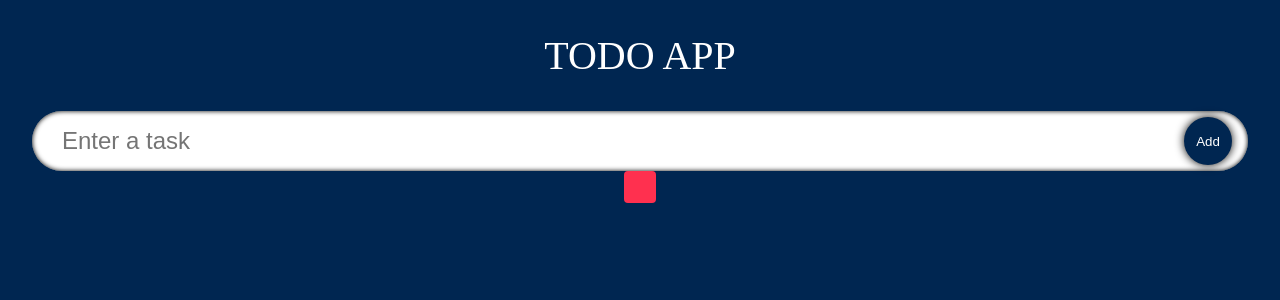
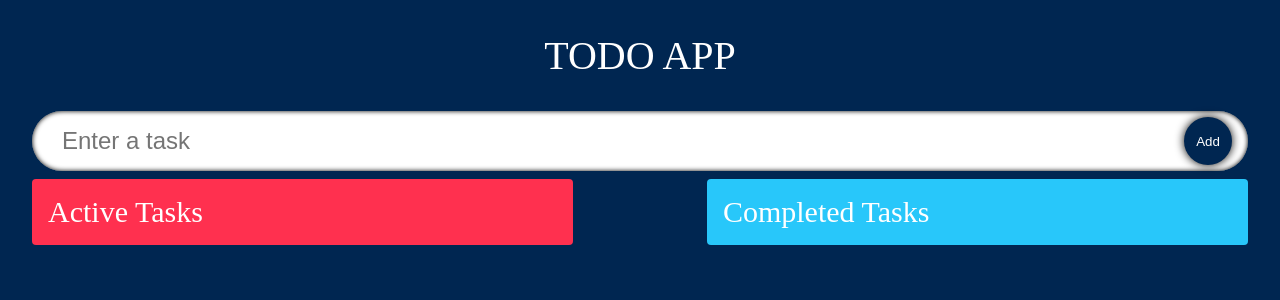
Before and after one commit to ferhatkplnn/react-typescript-todo-app, a React (Vite) app: page / in a window 1280 px wide. Shown: the top 300 px of the page. Built offline with nearby package versions, Linux system fonts and the light colour scheme; a web font is replaced by a local one.

Commit message:
Separate active and completed tasks in TodoList

```diff
--- a/src/components/TodoList.tsx
+++ b/src/components/TodoList.tsx
@@ -12,14 +12,36 @@ const TodoList: React.FC<TodoListProps> = ({ todos, setTodos }) => {
   return (
     <div className="container">
       <div className="todo-list">
-        {todos.map((todo) => (
+        {/* todos_heading */}
+        <span className="title">Active Tasks</span>
+        {todos.map((todo) => {
+          if (!todo.isDone) {
+            return (
               <TodoListItem
                 key={todo.id}
                 todo={todo}
                 todos={todos}
                 setTodos={setTodos}
               />
-        ))}
+            );
+          }
+        })}
+      </div>
+      {/* todos remove */}
+      <div className="todo-list remove">
+        <span className="title">Completed Tasks</span>
+        {todos.map((todo) => {
+          if (todo.isDone) {
+            return (
+              <TodoListItem
+                key={todo.id}
+                todo={todo}
+                todos={todos}
+                setTodos={setTodos}
+              />
+            );
+          }
+        })}
       </div>
     </div>
   );
--- a/src/components/styles/todoList.scss
+++ b/src/components/styles/todoList.scss
@@ -1,10 +1,28 @@
-$todo-list-color: #ff304f;
+$active-todo-list-color: #ff304f;
+$completed-todo-list-color: #28c7fa;
 
-.todo-list {
-  border-radius: 4px;
+.container {
+  width: 95%;
   display: flex;
-  flex-direction: column;
-  width: 44.5%;
-  padding: 16px;
-  background-color: $todo-list-color;
+  margin-top: 8px;
+  justify-content: space-between;
+  align-items: flex-start;
+
+  & > .todo-list {
+    border-radius: 4px;
+    display: flex;
+    flex-direction: column;
+    width: 44.5%;
+    padding: 16px;
+    background-color: $active-todo-list-color;
+
+    & > .title {
+      font-size: 30px;
+      color: white;
+    }
+  }
+
+  & > .todo-list.remove {
+    background-color: $completed-todo-list-color;
+  }
 }
```
Lines whose indentation alone changed are shown as unchanged.
